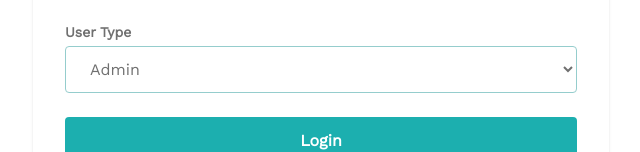
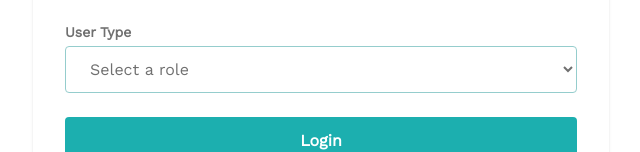
Before and after one commit to SDU-Project-group-2025-2nd-semester/sem-project-3, a React (Vite) app in the folder src/group1.sem3.frontend/: page / in a window 1280 px wide. Shown: the part 415-567 px from the top of the page, without its empty margins (319-959 px from the left). Built offline with nearby package versions, Linux system fonts and the light colour scheme.

Commit message:
Form fix

```diff
--- a/src/group1.sem3.frontend/src/context/AuthContext.jsx
+++ b/src/group1.sem3.frontend/src/context/AuthContext.jsx
@@ -6,7 +6,6 @@ export const roles = ["admin", "staff", "user"];
 export function AuthProvider({ children }) {
     const [currentUser, setCurrentUser] = useState(null);
 
-    // Login setzt currentUser
     function login({ email, password, role }) {
         if (!role) throw new Error("Role required");
         setCurrentUser({ email: email || "unknown", role });
@@ -26,6 +25,7 @@ export function AuthProvider({ children }) {
             {children}
         </AuthContext.Provider>
     );
+
 }
 
 export function useAuth() {
--- a/src/group1.sem3.frontend/src/pages/auth/SignInPage.jsx
+++ b/src/group1.sem3.frontend/src/pages/auth/SignInPage.jsx
@@ -3,43 +3,24 @@ import { useAuth } from "../../context/AuthContext";
 import { Link, useNavigate } from "react-router-dom";
 
 export default function SignInPage() {
-    const { login, roles } = useAuth();
+    const { login, roles, currentUser } = useAuth();
     const [email, setEmail] = useState("");
     const [password, setPassword] = useState("");
     const [selectedRole, setSelectedRole] = useState("");
     const [error, setError] = useState("");
     const navigate = useNavigate();
 
-    const inputClasses = "w-full border border-secondary rounded px-3 py-2 sm:px-4 sm:py-2.5 md:px-5 md:py-3 outline-none focus:ring-2 focus:ring-accent bg-background text-primary";
-    const labelClasses = "block mb-1 text-sm font-semibold text-primary";
 
     function handleSubmit(e) {
         e.preventDefault();
         setError("");
         try {
             login({ email, password, role: selectedRole });
-            navigate("/user/homepage");
+            navigate(`/${currentUser.role}/homepage`);
         } catch (err) {
             setError(err.message || "Failed to log in");
         }
     }
-
-    const InputField = ({ id, type, value, onChange, placeholder }) => (
-        <div>
-            <label className={labelClasses} htmlFor={id}>
-                {placeholder}
-            </label>
-            <input
-                id={id}
-                type={type}
-                className={inputClasses}
-                placeholder={placeholder}
-                value={value}
-                onChange={onChange}
-                required
-            />
-        </div>
-    );
 
     return (
         <div className="flex items-center justify-center min-h-screen bg-background px-4">
@@ -64,13 +45,16 @@ export default function SignInPage() {
                             className={inputClasses}
                             value={selectedRole}
                             onChange={(e) => setSelectedRole(e.target.value)}
+                            required
                         >
+                            <option value="" disabled>Select a role</option>
                             {roles.map(role => (
                                 <option key={role} value={role}>
                                     {role.charAt(0).toUpperCase() + role.slice(1)}
                                 </option>
                             ))}
                         </select>
+
                     </div>
 
                     <button
@@ -94,3 +78,23 @@ export default function SignInPage() {
         </div>
     );
 }
+
+const inputClasses = "w-full border border-secondary rounded px-3 py-2 sm:px-4 sm:py-2.5 md:px-5 md:py-3 outline-none focus:ring-2 focus:ring-accent bg-background text-primary";
+const labelClasses = "block mb-1 text-sm font-semibold text-primary";
+
+const InputField = ({ id, type, value, onChange, placeholder }) => (
+    <div>
+        <label className={labelClasses} htmlFor={id}>
+            {placeholder}
+        </label>
+        <input
+            id={id}
+            type={type}
+            className={inputClasses}
+            placeholder={placeholder}
+            value={value}
+            onChange={onChange}
+            required
+        />
+    </div>
+);
--- a/src/group1.sem3.frontend/src/pages/auth/SignUpPage.jsx
+++ b/src/group1.sem3.frontend/src/pages/auth/SignUpPage.jsx
@@ -3,7 +3,7 @@ import { useAuth } from "../../context/AuthContext";
 import { Link, useNavigate } from "react-router-dom";
 
 export default function SignUpPage() {
-    const { signup, roles } = useAuth();
+    const { signup, roles, currentUser } = useAuth();
     const [username, setUsername] = useState("");
     const [fullName, setFullName] = useState("");
     const [email, setEmail] = useState("");
@@ -12,36 +12,16 @@ export default function SignUpPage() {
     const [error, setError] = useState("");
     const navigate = useNavigate();
 
-    const inputClasses = "w-full border border-secondary rounded px-3 py-2 sm:px-4 sm:py-2.5 md:px-5 md:py-3 outline-none focus:ring-2 focus:ring-accent bg-background text-primary";
-    const labelClasses = "block mb-1 text-sm font-semibold text-primary";
-
     function handleSubmit(e) {
         e.preventDefault();
         setError("");
         try {
             signup({ username, fullName, email, password, role: selectedRole });
-            navigate("/user/homepage");
+            navigate(`/${currentUser.role}/homepage`);
         } catch (err) {
             setError(err.message || "Failed to register");
         }
     }
-
-    const InputField = ({ id, type, value, onChange, placeholder }) => (
-        <div>
-            <label className={labelClasses} htmlFor={id}>
-                {placeholder}
-            </label>
-            <input
-                id={id}
-                type={type}
-                className={inputClasses}
-                placeholder={placeholder}
-                value={value}
-                onChange={onChange}
-                required
-            />
-        </div>
-    );
 
     return (
         <div className="flex items-center justify-center min-h-screen bg-background px-4">
@@ -68,13 +48,16 @@ export default function SignUpPage() {
                             className={inputClasses}
                             value={selectedRole}
                             onChange={(e) => setSelectedRole(e.target.value)}
+                            required
                         >
+                            <option value="" disabled>Select a role</option>
                             {roles.map(role => (
                                 <option key={role} value={role}>
                                     {role.charAt(0).toUpperCase() + role.slice(1)}
                                 </option>
                             ))}
                         </select>
+
                     </div>
 
                     <button
@@ -98,3 +81,24 @@ export default function SignUpPage() {
         </div>
     );
 }
+
+const InputField = ({ id, type, value, onChange, placeholder }) => (
+    <div>
+        <label className={labelClasses} htmlFor={id}>
+            {placeholder}
+        </label>
+        <input
+            id={id}
+            type={type}
+            className={inputClasses}
+            placeholder={placeholder}
+            value={value}
+            onChange={onChange}
+            required
+        />
+    </div>
+);
+
+
+const inputClasses = "w-full border border-secondary rounded px-3 py-2 sm:px-4 sm:py-2.5 md:px-5 md:py-3 outline-none focus:ring-2 focus:ring-accent bg-background text-primary";
+const labelClasses = "block mb-1 text-sm font-semibold text-primary";
```
